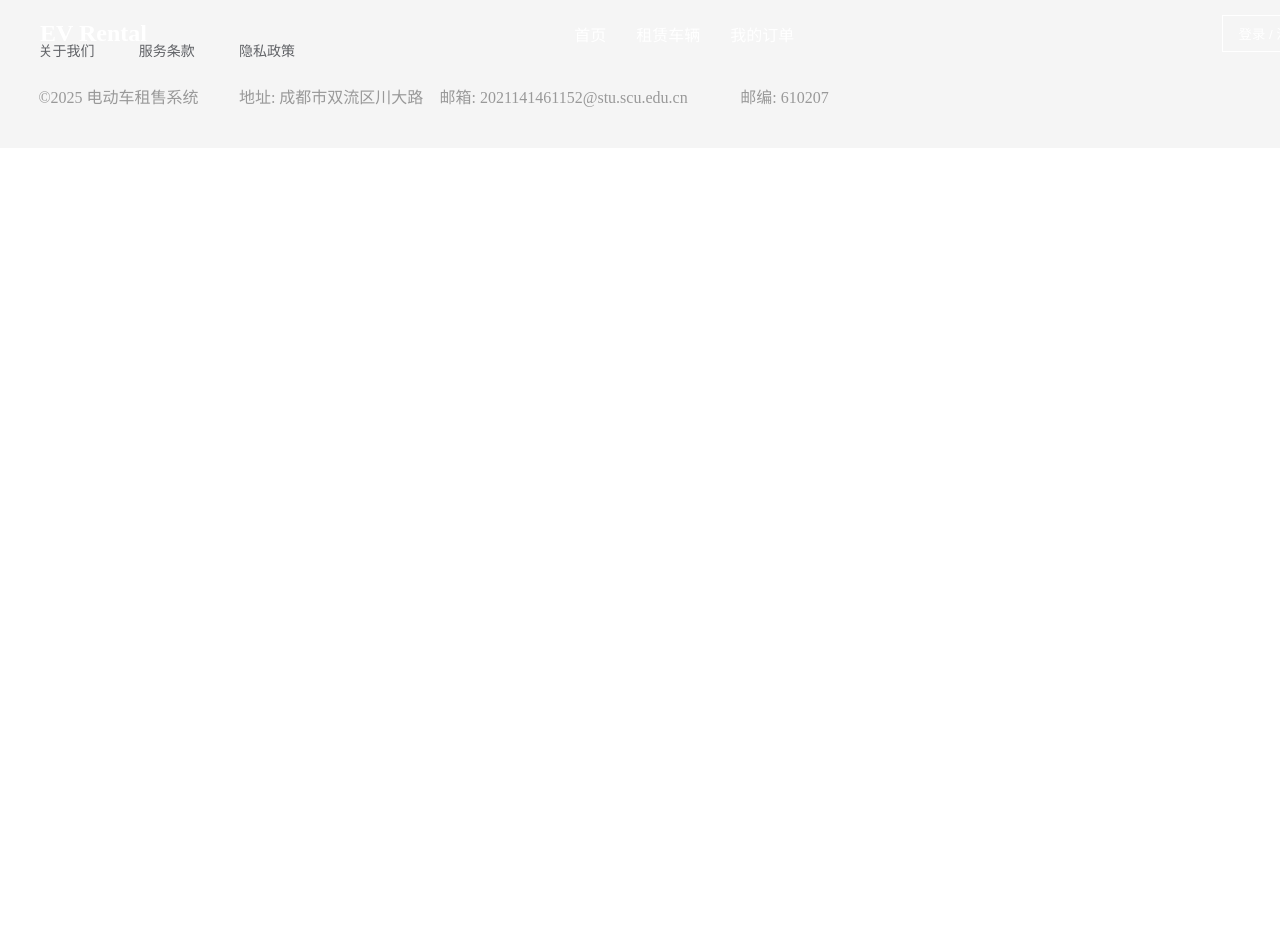
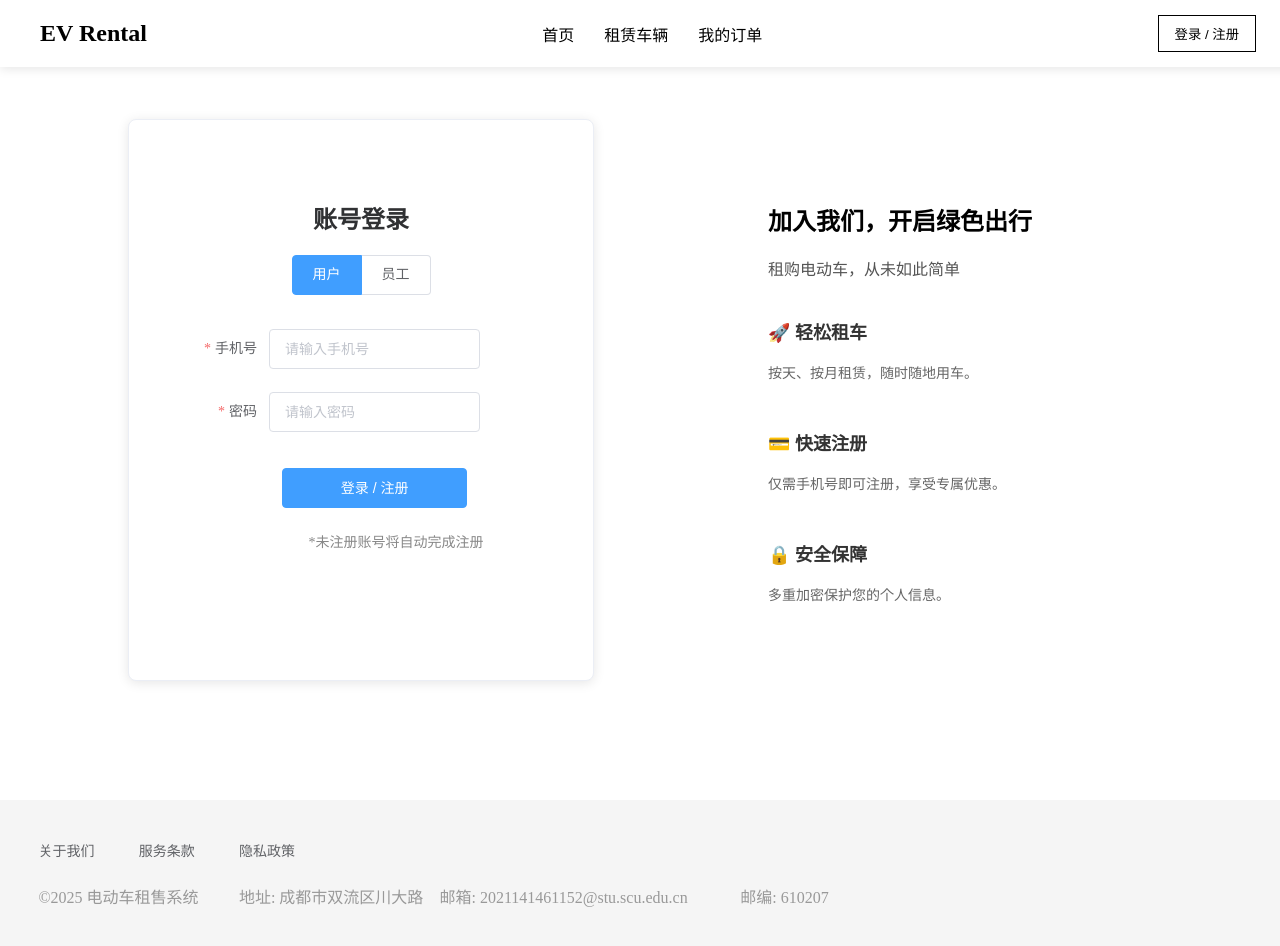
Before and after one commit to juufuuteiiori/ev-rental, a Vue app in the folder frontend/: page /login in a window 1280 px wide. Before the commit the page ends 800 px from the top, so only its background shows below. Built offline with nearby package versions, Linux system fonts and the light colour scheme.

Commit message:
完成登录、注册页面

```diff
--- a/frontend/src/components/NavBar.vue
+++ b/frontend/src/components/NavBar.vue
@@ -1,5 +1,5 @@
 <template>
-  <header :class="{ scrolled: isScrolled }" class="navbar">
+  <header :class="['navbar', isTransparent ? 'transparent' : 'solid']">
     <div class="nav-container">
       <!-- Logo -->
       <div class="logo">EV Rental</div>
@@ -33,19 +33,36 @@ export default {
   name: "NavBar",
   data() {
     return {
-      isScrolled: false,
+      isTransparent: true,
       isLoggedIn: false, // 模拟登录状态，实际从 vuex 中得到
     };
   },
+  watch: {
+    // 监听路由变化
+    $route(to) {
+      this.updateNavbarStyle(to.path);
+    },
+  },
   mounted() {
+    this.updateNavbarStyle(this.$route.path);
     window.addEventListener("scroll", this.handleScroll);
   },
   beforeUnmount() {
     window.removeEventListener("scroll", this.handleScroll);
   },
   methods: {
+    updateNavbarStyle(path) {
+      if (path === "/") {
+        this.isTransparent = true; // 只有根路由才默认透明
+      } else {
+        this.isTransparent = false; // 其他路由直接变成白色
+      }
+    },
     handleScroll() {
-      this.isScrolled = window.scrollY > 50;
+      if (this.$route.path === "/") {
+        // 仅在根路由下监听滚动
+        this.isTransparent = window.scrollY < 50; // 例如滚动 50px 后变色
+      }
     },
     goToLogin() {
       this.$router.push("/login");
@@ -62,7 +79,6 @@ export default {
 </script>
 
 <style scoped>
-/* 初始状态（透明背景 + 白色字体） */
 .navbar {
   position: fixed;
   top: 0;
@@ -74,15 +90,17 @@ export default {
   justify-content: space-between;
   transition: all 0.3s ease-in-out;
   z-index: 1000;
+}
+
+.navbar.transparent {
   background: transparent;
   color: white;
 }
 
-/* 滚动后的状态（白色背景 + 黑色字体） */
-.navbar.scrolled {
+.navbar.solid {
   background: white;
+  color: black;
   box-shadow: 0 2px 10px rgba(0, 0, 0, 0.1);
-  color: black;
 }
 
 /* 导航栏整体布局 */
@@ -116,7 +134,7 @@ export default {
   color: white; /* 访问过的链接不变为紫色 */
 }
 
-.navbar.scrolled .nav-item {
+.navbar.solid .nav-item {
   color: black;
 }
 
@@ -134,7 +152,7 @@ export default {
   transition: all 0.3s ease-in-out;
 }
 
-.navbar.scrolled .login-btn {
+.navbar.solid .login-btn {
   border-color: black;
   color: black;
 }
@@ -145,8 +163,11 @@ export default {
 
 /* 下拉菜单 */
 .user-menu {
+  margin-right: 5vw;
   display: flex;
   align-items: center;
+  justify-content: center;
+  max-width: 100%; /* 限制宽度 */
 }
 
 .user-name {
--- a/frontend/src/router/index.js
+++ b/frontend/src/router/index.js
@@ -2,6 +2,7 @@ import Vue from "vue";
 import VueRouter from "vue-router";
 import HomeView from "@/views/HomeView.vue"; // 确保 HomeView.vue 放在 `src/views/` 目录下
 import ErrorPage from "@/views/ErrorPage.vue";
+import LogIn from "@/views/LogIn.vue";
 
 Vue.use(VueRouter); // 路由管理工具
 
@@ -16,6 +17,11 @@ const routes = [
     name: "ErrorPage",
     component: ErrorPage,
   },
+  {
+    path: "/login",
+    name: "LogIn",
+    component: LogIn,
+  },
 ]; // 定义路由规则
 
 const router = new VueRouter({
--- a/frontend/src/views/ErrorPage.vue
+++ b/frontend/src/views/ErrorPage.vue
@@ -1,3 +1,34 @@
 <template>
-  <p>404 Not Found</p>
+  <div class="not-found">
+    <el-result
+      icon="warning"
+      title="404 Not Found"
+      sub-title="抱歉，您访问的页面不存在"
+    >
+      <template #extra>
+        <el-button type="primary" @click="goHome">返回首页</el-button>
+      </template>
+    </el-result>
+  </div>
 </template>
+
+<script>
+export default {
+  name: "NotFound",
+  methods: {
+    goHome() {
+      this.$router.push("/"); // 返回首页（或修改成别的页面）
+    },
+  },
+};
+</script>
+
+<style scoped>
+.not-found {
+  display: flex;
+  justify-content: center;
+  align-items: center;
+  height: 100vh;
+  background-color: white;
+}
+</style>
--- a/frontend/src/views/HomeView.vue
+++ b/frontend/src/views/HomeView.vue
@@ -81,6 +81,11 @@ export default {
         },
       ],
     };
+  },
+  methods: {
+    handleClick() {
+      this.$router.push("/404"); // 替换成你的目标路径
+    },
   },
 };
 </script>
--- /dev/null
+++ b/frontend/src/views/LogIn.vue
@@ -0,0 +1,188 @@
+<template>
+  <div class="login-container">
+    <!-- 左侧登录框 -->
+    <el-card class="login-card">
+      <h2 class="login-title">账号登录</h2>
+
+      <el-radio-group v-model="usertype" class="user-type">
+        <el-radio-button label="用户"></el-radio-button>
+        <el-radio-button label="员工"></el-radio-button>
+      </el-radio-group>
+
+      <el-form ref="loginForm" :model="form" :rules="rules" label-width="80px">
+        <el-form-item :label="computedLabel" prop="username">
+          <el-input
+            v-model="form.username"
+            :placeholder="`请输入${computedLabel}`"
+            class="input-limited"
+            clearable
+          ></el-input>
+        </el-form-item>
+
+        <el-form-item label="密码" prop="password">
+          <el-input
+            v-model="form.password"
+            placeholder="请输入密码"
+            class="input-limited"
+            show-password
+          ></el-input>
+        </el-form-item>
+
+        <el-form-item>
+          <el-button type="primary" class="submit-btn" @click="handleSubmit">
+            登录 / 注册
+          </el-button>
+          <p class="auto-register-hint">*未注册账号将自动完成注册</p>
+        </el-form-item>
+      </el-form>
+    </el-card>
+
+    <!-- 右侧文字信息 -->
+    <div class="info-text">
+      <h2>加入我们，开启绿色出行</h2>
+      <p class="subtitle">租购电动车，从未如此简单</p>
+
+      <div class="highlights">
+        <div class="highlight-item">
+          <h3>🚀 轻松租车</h3>
+          <p>按天、按月租赁，随时随地用车。</p>
+        </div>
+
+        <div class="highlight-item">
+          <h3>💳 快速注册</h3>
+          <p>仅需手机号即可注册，享受专属优惠。</p>
+        </div>
+
+        <div class="highlight-item">
+          <h3>🔒 安全保障</h3>
+          <p>多重加密保护您的个人信息。</p>
+        </div>
+      </div>
+    </div>
+  </div>
+</template>
+
+<script>
+export default {
+  data() {
+    return {
+      usertype: "用户",
+      form: {
+        username: "",
+        password: "",
+      },
+      rules: {
+        username: [{ required: true, message: "请输入手机", trigger: "blur" }],
+        password: [{ required: true, message: "请输入密码", trigger: "blur" }],
+      },
+    };
+  },
+  computed: {
+    computedLabel() {
+      return this.usertype === "用户" ? "手机号" : "员工号";
+    },
+  },
+  methods: {
+    handleSubmit() {
+      this.$refs.loginForm.validate((valid) => {
+        if (valid) {
+          console.log("登录成功:", this.form);
+          // 这里可以添加 API 调用逻辑
+        } else {
+          console.log("表单验证失败");
+        }
+      });
+    },
+  },
+  watch: {
+    // 监听 usertype 变化
+    usertype() {
+      // 1. 清空输入框
+      this.form.username = "";
+      this.form.password = "";
+
+      // 2. 更新验证规则
+      this.rules.username[0].message = `请输入${this.computedLabel}`;
+
+      // 3. 清除已有的验证状态
+      this.$nextTick(() => {
+        this.$refs.loginForm.clearValidate(["username", "password"]);
+      });
+    },
+  },
+};
+</script>
+
+<style scoped>
+.login-container {
+  display: flex;
+  align-items: center;
+  justify-content: space-between;
+  height: 100vh;
+  padding: 0 10%;
+}
+
+.login-card {
+  width: 30vw;
+  height: 60vh;
+  padding: 5vh;
+  border-radius: 8px;
+  box-shadow: 0 2px 10px rgba(0, 0, 0, 0.1);
+}
+
+.login-title {
+  text-align: center;
+  margin-bottom: 20px;
+}
+
+.user-type {
+  display: flex;
+  justify-content: center;
+  margin-bottom: 10%;
+}
+
+.input-limited {
+  width: 80%;
+}
+
+.submit-btn {
+  margin-top: 5%;
+  margin-left: 5%;
+  width: 70%;
+}
+
+.auto-register-hint {
+  font-size: 14px;
+  color: #888;
+  margin-top: 5%;
+  margin-left: 15%;
+}
+
+.info-text {
+  width: 25vw;
+  margin-right: 5vw;
+  text-align: left;
+}
+
+.subtitle {
+  font-size: 16px;
+  color: #555;
+  margin-bottom: 20px;
+}
+
+.highlights {
+  display: flex;
+  flex-direction: column;
+  gap: 15px;
+}
+
+.highlight-item h3 {
+  font-size: 18px;
+  color: #333;
+}
+
+.highlight-item p {
+  font-size: 14px;
+  color: #666;
+}
+</style>
```
Also changed, not shown: frontend/src/views/Login.vue (added), frontend/src/views/Register.vue (added).
